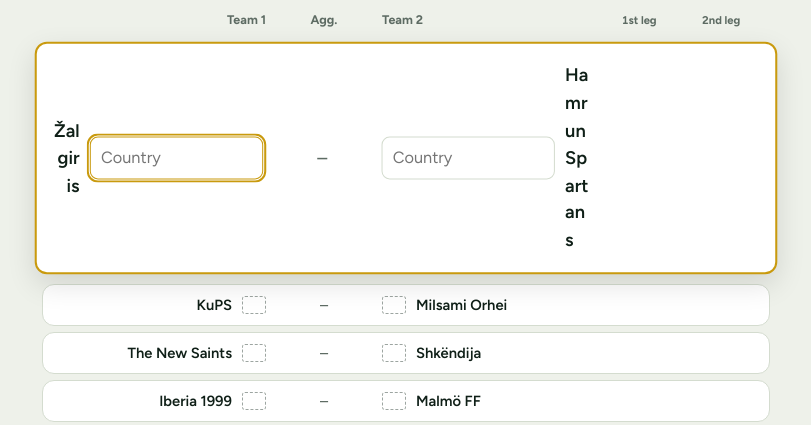
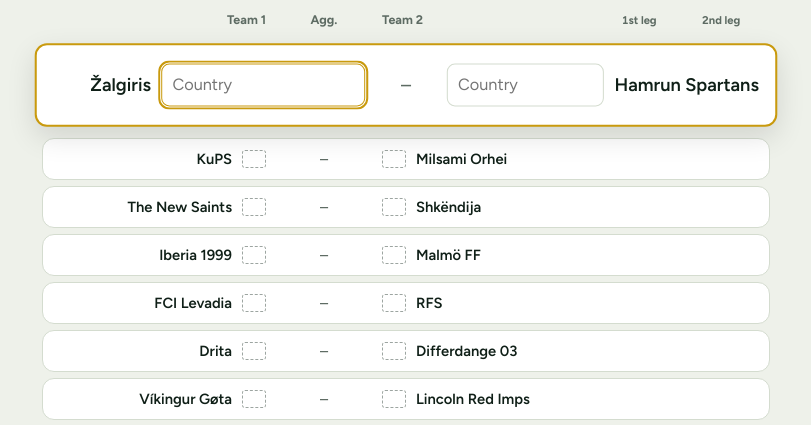
Before and after one commit to discodiscosson/ultimate-season, a website with bundled scripts: page index.html in a window 1280 px wide. Both pictures are taken after a click on the button "Start the season". Shown: the part 358-783 px from the top of the page, without its empty margins (234-1045 px from the left). Built offline with nearby package versions, Linux system fonts and the light colour scheme.

Commit message:
Fix squeezed team names in focused row

```diff
--- a/css/style.css
+++ b/css/style.css
@@ -151,8 +151,10 @@ button.row:hover { border-color: var(--pick); }
 .mrow.focus .flag { width: 32px; height: 24px; }
 .tc { display: flex; align-items: center; gap: 10px; min-width: 0; }
 .tc.t1 { justify-content: flex-end; text-align: right; }
-.tc .combo { width: 170px; max-width: 100%; flex: none; }
-.tname { font-weight: 600; overflow-wrap: anywhere; }
+.tc .combo { flex: 1 1 150px; min-width: 120px; max-width: 200px; }
+.mrow.focus { grid-template-columns: minmax(0, 1fr) 56px minmax(0, 1fr); }
+.mrow.focus .leg { display: none; }
+.tname { font-weight: 600; flex: 0 1 auto; overflow-wrap: normal; word-break: normal; }
 .tname.w { font-weight: 800; }
 .mrow.done .tname:not(.w) { font-weight: 500; color: var(--muted); }
 .agg { text-align: center; font-weight: 700; font-variant-numeric: tabular-nums; }
```
